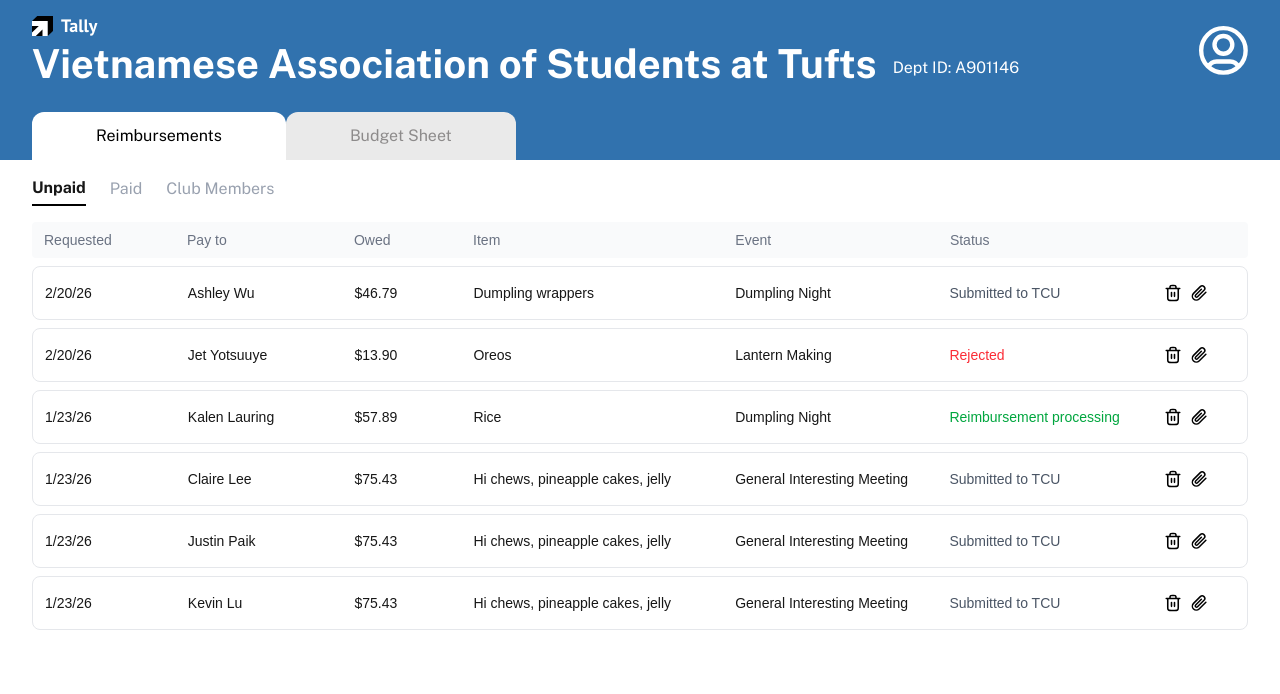
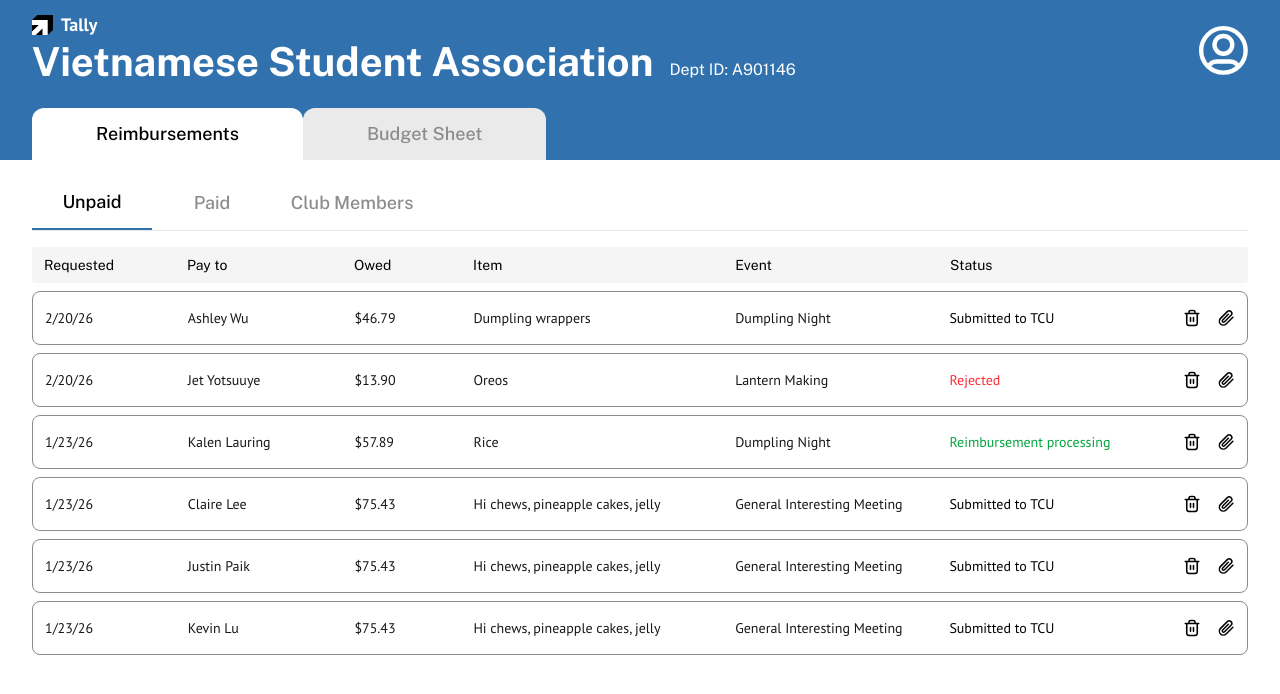
Before and after one commit to Jet4stream/Tally, a Next.js app in the folder tally/: page / in a window 1280 px wide. Shown: the top 694 px of the page. Built offline with nearby package versions, Linux system fonts and the light colour scheme.

Commit message:
Finished frontend styling for reimbursement charts

```diff
--- a/tally/src/app/components/DataTable.tsx
+++ b/tally/src/app/components/DataTable.tsx
@@ -15,7 +15,7 @@ type Reimbursement = {
 export default function DataTable({ data, showDelete = true }: { data: Reimbursement[]; showDelete?: boolean }) {
   return (
     <div>
-      <div className="flex text-sm text-gray-500 bg-gray-50 px-3 py-2 mb-2 rounded">
+      <div className="flex text-sm text-black bg-[#F5F5F5] px-3 py-2 mb-2 rounded font-[family-name:var(--font-public-sans)]">
         <span className="w-[12%]">Requested</span>
         <span className="w-[14%]">Pay to</span>
         <span className="w-[10%]">Owed</span>
@@ -27,14 +27,14 @@ export default function DataTable({ data, showDelete = true }: { data: Reimburse
 
       <div className="flex flex-col gap-2">
         {data.map((r, i) => (
-          <div key={i} className="flex items-center border border-gray-200 rounded-lg px-3 py-4 text-sm">
+          <div key={i} className="flex items-center border border-[#8D8B8B] rounded-lg px-3 py-4 text-sm font-[family-name:var(--font-pt-sans)]">
             <span className="w-[12%]">{r.date}</span>
             <span className="w-[14%]">{r.payTo}</span>
             <span className="w-[10%]">{r.owed}</span>
             <span className="w-[22%]">{r.item}</span>
             <span className="w-[18%]">{r.event}</span>
             <span className={`w-[18%] ${r.statusColor}`}>{r.status}</span>
-            <span className="w-[6%] flex gap-2">
+            <span className="w-[6%] flex gap-4 justify-end">
               {showDelete && (
                 <button onClick={() => console.log("delete", i)}>
                   <Image src={trashIcon} alt="Delete" width={18} height={18} className="cursor-pointer" />
--- a/tally/src/app/components/NavBar.tsx
+++ b/tally/src/app/components/NavBar.tsx
@@ -5,17 +5,17 @@ import userIcon from "../assests/userIcon.svg";
 export default function NavBar() {
   return (
     <div className="fixed top-0 inset-x-0 h-[64px] sm:h-[80px] lg:h-[100px] w-full bg-[#3172AE] z-50 flex justify-between items-center px-4 sm:px-6 lg:px-[32px]">
-      <div className="flex flex-col gap-1 sm:gap-[8px] min-w-0">
+      <div className="flex flex-col gap-0 sm:gap-[2px] min-w-0">
         <div className="flex items-center gap-[8px]">
           <Image src={tallyLogo} alt="Tally logo" width={21} height={21} className="w-4 sm:w-5 lg:w-[21px] h-auto" />
-          <p className="text-sm sm:text-base lg:text-[18px] font-[family-name:var(--font-pt-sans)] font-bold leading-[100%] text-white">
+          <p className="text-sm sm:text-base lg:text-[18px] font-[family-name:var(--font-pt-sans)] font-bold leading-[120%] text-white">
             Tally
           </p>
         </div>
 
         <div className="flex items-center gap-2 sm:gap-3 lg:gap-[16px]">
-          <p className="text-xl sm:text-3xl lg:text-[40px] font-[family-name:var(--font-public-sans)] font-bold leading-[100%] text-white truncate">
-            Vietnamese Association of Students at Tufts
+          <p className="text-xl sm:text-3xl lg:text-[40px] font-[family-name:var(--font-public-sans)] font-bold leading-[120%] text-white truncate">
+            Vietnamese Student Association
           </p>
           <p className="text-xs sm:text-sm lg:text-[16px] font-[family-name:var(--font-public-sans)] text-white self-end mb-[2px] sm:mb-[4px] whitespace-nowrap">
             Dept ID: A901146
--- a/tally/src/app/components/ReimbursementTable.tsx
+++ b/tally/src/app/components/ReimbursementTable.tsx
@@ -3,12 +3,12 @@ import { useState } from "react";
 import DataTable from "./DataTable";
 
 const unpaidData = [
-  { date: "2/20/26", payTo: "Ashley Wu", owed: "$46.79", item: "Dumpling wrappers", event: "Dumpling Night", status: "Submitted to TCU", statusColor: "text-gray-600" },
+  { date: "2/20/26", payTo: "Ashley Wu", owed: "$46.79", item: "Dumpling wrappers", event: "Dumpling Night", status: "Submitted to TCU", statusColor: "text-black" },
   { date: "2/20/26", payTo: "Jet Yotsuuye", owed: "$13.90", item: "Oreos", event: "Lantern Making", status: "Rejected", statusColor: "text-red-500" },
   { date: "1/23/26", payTo: "Kalen Lauring", owed: "$57.89", item: "Rice", event: "Dumpling Night", status: "Reimbursement processing", statusColor: "text-green-600" },
-  { date: "1/23/26", payTo: "Claire Lee", owed: "$75.43", item: "Hi chews, pineapple cakes, jelly", event: "General Interesting Meeting", status: "Submitted to TCU", statusColor: "text-gray-600" },
-  { date: "1/23/26", payTo: "Justin Paik", owed: "$75.43", item: "Hi chews, pineapple cakes, jelly", event: "General Interesting Meeting", status: "Submitted to TCU", statusColor: "text-gray-600" },
-  { date: "1/23/26", payTo: "Kevin Lu", owed: "$75.43", item: "Hi chews, pineapple cakes, jelly", event: "General Interesting Meeting", status: "Submitted to TCU", statusColor: "text-gray-600" },
+  { date: "1/23/26", payTo: "Claire Lee", owed: "$75.43", item: "Hi chews, pineapple cakes, jelly", event: "General Interesting Meeting", status: "Submitted to TCU", statusColor: "text-black" },
+  { date: "1/23/26", payTo: "Justin Paik", owed: "$75.43", item: "Hi chews, pineapple cakes, jelly", event: "General Interesting Meeting", status: "Submitted to TCU", statusColor: "text-black" },
+  { date: "1/23/26", payTo: "Kevin Lu", owed: "$75.43", item: "Hi chews, pineapple cakes, jelly", event: "General Interesting Meeting", status: "Submitted to TCU", statusColor: "text-black" },
 ];
 
 const paidData = [
@@ -20,28 +20,28 @@ export default function ReimbursementTable() {
   const [subTab, setSubTab] = useState("unpaid");
 
   return (
-    <div className="px-[32px] pt-[16px]">
-      <div className="flex gap-6 mb-4">
+    <div className="px-4 sm:px-6 lg:px-[32px] pt-[16px]">
+      <div className="flex mb-4 border-b border-gray-200">
         <button
   onClick={() => setSubTab("unpaid")}
-          className={`text-base font-[family-name:var(--font-public-sans)] pb-1 ${
-            subTab === "unpaid" ? "font-bold border-b-2 border-black" : "text-gray-400"
+  className={`w-[80px] sm:w-[100px] lg:w-[120px] text-center text-sm sm:text-base lg:text-lg font-[family-name:var(--font-public-sans)] font-medium py-2 sm:py-3 ${
+    subTab === "unpaid" ? "border-b-2 border-[#3172AE] text-black" : "text-[#8D8B8B]"
   }`}
 >
   Unpaid
 </button>
 <button
   onClick={() => setSubTab("paid")}
-          className={`text-base font-[family-name:var(--font-public-sans)] pb-1 ${
-            subTab === "paid" ? "font-bold border-b-2 border-black" : "text-gray-400"
+  className={`w-[80px] sm:w-[100px] lg:w-[120px] text-center text-sm sm:text-base lg:text-lg font-[family-name:var(--font-public-sans)] font-medium py-2 sm:py-3 ${
+    subTab === "paid" ? "border-b-2 border-[#3172AE] text-black" : "text-[#8D8B8B]"
   }`}
 >
   Paid
 </button>
 <button
   onClick={() => setSubTab("members")}
-          className={`text-base font-[family-name:var(--font-public-sans)] pb-1 ${
-            subTab === "members" ? "font-bold border-b-2 border-black" : "text-gray-400"
+  className={`w-[110px] sm:w-[140px] lg:w-[160px] text-center text-sm sm:text-base lg:text-lg font-[family-name:var(--font-public-sans)] font-medium py-2 sm:py-3 ${
+    subTab === "members" ? "border-b-2 border-[#3172AE] text-black" : "text-[#8D8B8B]"
   }`}
 >
   Club Members
--- a/tally/src/app/components/TabSpacer.tsx
+++ b/tally/src/app/components/TabSpacer.tsx
@@ -11,7 +11,7 @@ export default function TabSpacer() {
         <div className="flex">
           <button
             onClick={() => setActiveTab("reimbursements")}
-            className={`px-8 sm:px-12 lg:px-16 py-2 sm:py-3 rounded-t-xl font-[family-name:var(--font-public-sans)] text-xs sm:text-sm lg:text-base ${
+            className={`px-8 sm:px-12 lg:px-16 py-2 sm:py-3 rounded-t-xl font-[family-name:var(--font-public-sans)] font-medium text-sm sm:text-base lg:text-lg ${
                 activeTab === "reimbursements"
                 ? "bg-white text-black"
                 : "bg-[#EAEAEA] text-[#8D8B8B]"
@@ -21,7 +21,7 @@ export default function TabSpacer() {
             </button>
             <button
             onClick={() => setActiveTab("budget")}
-            className={`px-8 sm:px-12 lg:px-16 py-2 sm:py-3 rounded-t-xl font-[family-name:var(--font-public-sans)] text-xs sm:text-sm lg:text-base ${
+            className={`px-8 sm:px-12 lg:px-16 py-2 sm:py-3 rounded-t-xl font-[family-name:var(--font-public-sans)] font-medium text-sm sm:text-base lg:text-lg ${
                 activeTab === "budget"
                 ? "bg-white text-black"
                 : "bg-[#EAEAEA] text-[#8D8B8B]"
```
Lines whose indentation alone changed are shown as unchanged.
